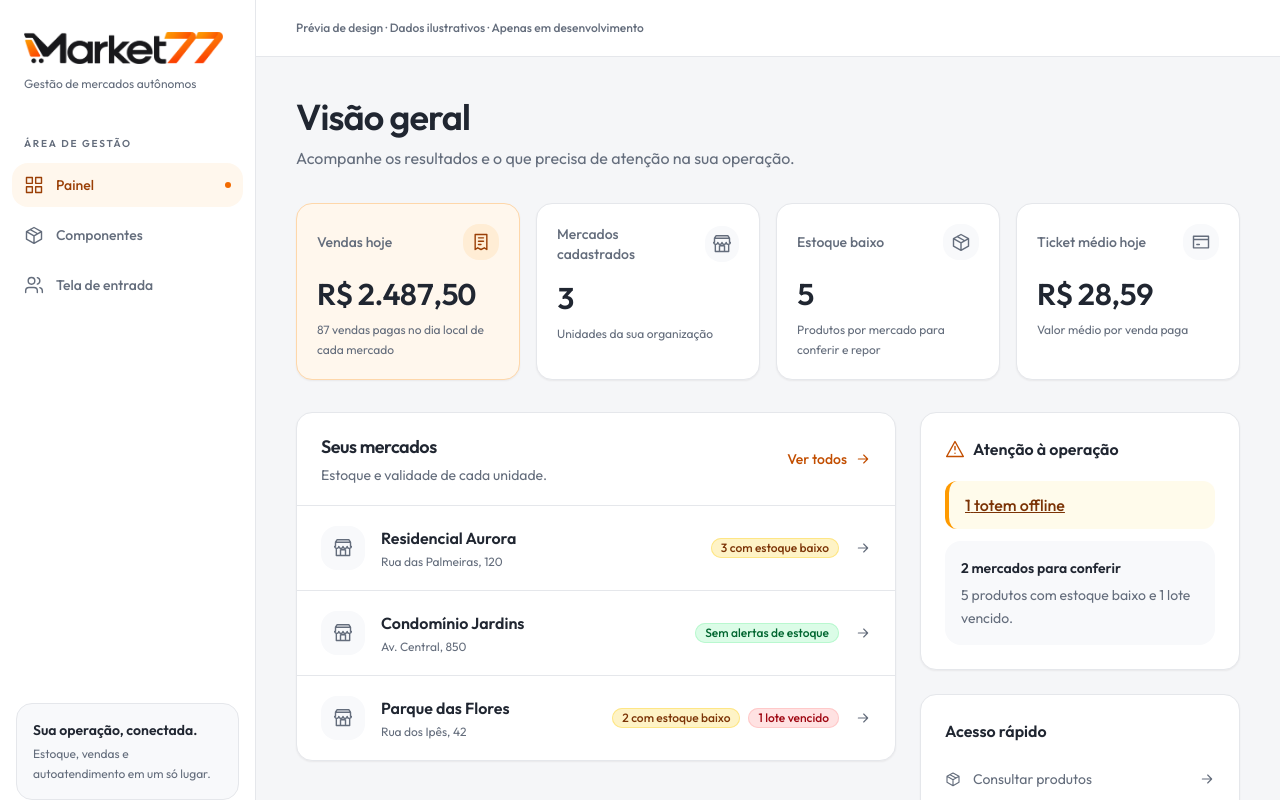
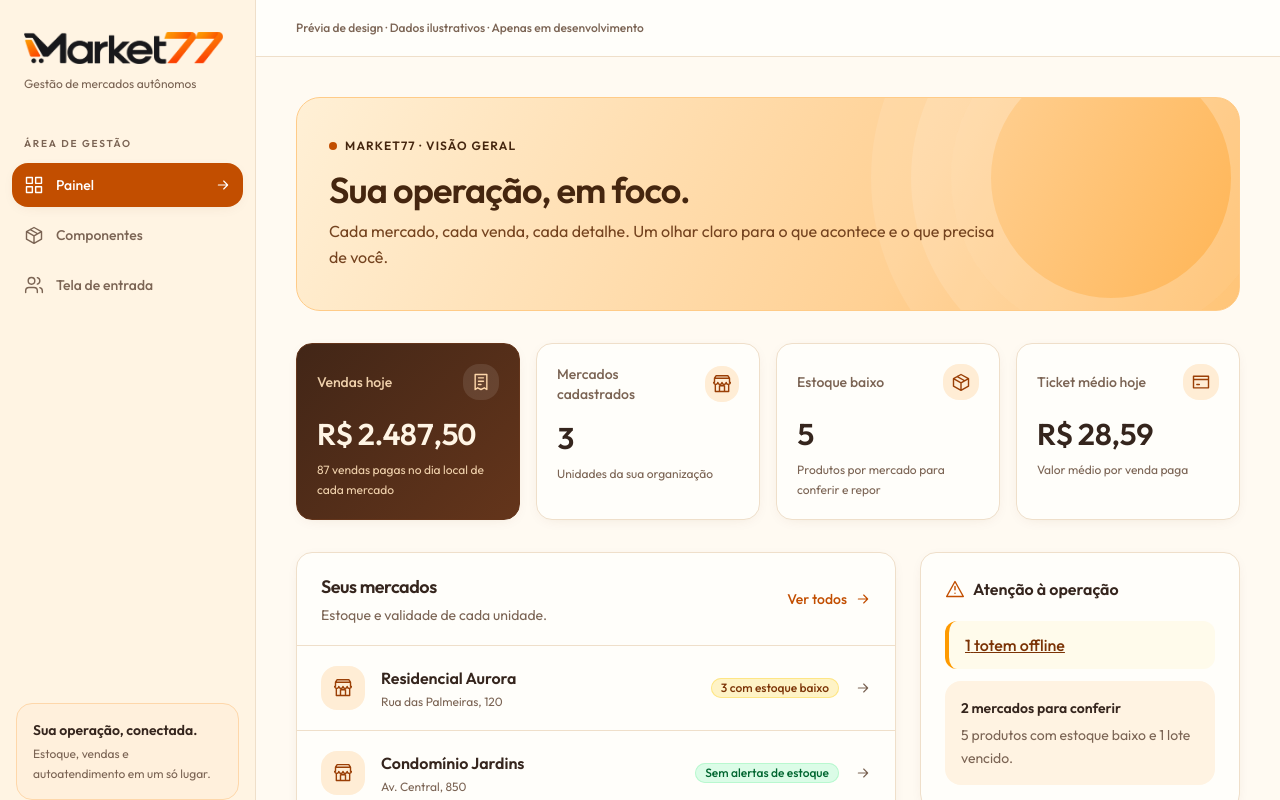
Before and after one commit to dopa-do-terere/Market77, a Next.js app: page /ui/dashboard in a window 1280 px wide. Shown: the top 800 px of the page. Built offline with nearby package versions, Linux system fonts and the light colour scheme.

Commit message:
style(ui): aplica paleta quente e novos destaques

```diff
--- a/src/app/globals.css
+++ b/src/app/globals.css
@@ -2,24 +2,26 @@
 
 :root {
   color-scheme: light dark;
-  --bg: #f5f6f8;
-  --surface: #ffffff;
-  --subtle: #f8f9fb;
-  --border: #e5e7eb;
-  --fg: #202631;
-  --muted: #646d7c;
+  --bg: #fffaf2;
+  --surface: #fffefa;
+  --subtle: #fff3e2;
+  --border: #efdfca;
+  --fg: #35251d;
+  --muted: #7b6454;
   --link: #c24e00;
+  --rail: #fff4e3;
 }
 
 @media (prefers-color-scheme: dark) {
   :root {
-    --bg: #101318;
-    --surface: #191e26;
-    --subtle: #202630;
-    --border: #303845;
-    --fg: #f3f4f6;
-    --muted: #a4aebb;
+    --bg: #180f0b;
+    --surface: #241811;
+    --subtle: #302016;
+    --border: #4a3222;
+    --fg: #fff5e9;
+    --muted: #c6ac95;
     --link: #ffa31a;
+    --rail: #21140d;
   }
 }
 
@@ -50,7 +52,54 @@
   --radius-md: 0.5rem;
   --radius-lg: 0.75rem;
   --radius-xl: 1rem;
-  --shadow-sm: 0 1px 2px 0 rgb(28 25 23 / 0.06);
+  --shadow-sm: 0 3px 16px -8px rgb(106 56 15 / 0.18);
+}
+
+@layer components {
+  .workspace-rail {
+    background: var(--rail);
+  }
+  .dashboard-hero {
+    --muted: #74431f;
+    position: relative;
+    isolation: isolate;
+    overflow: hidden;
+    border: 1px solid #ffcb88;
+    border-radius: 1.5rem;
+    background: linear-gradient(115deg, #fff0d6 0%, #ffd093 65%, #ffb453 100%);
+    color: #45260f;
+  }
+  .dashboard-hero::after {
+    content: "";
+    position: absolute;
+    z-index: -1;
+    right: -2rem;
+    top: -5rem;
+    width: 20rem;
+    height: 20rem;
+    border: 2.5rem solid rgb(255 255 255 / 0.24);
+    border-radius: 50%;
+    box-shadow: 0 0 0 2.5rem rgb(255 255 255 / 0.12), 0 0 0 5rem rgb(255 255 255 / 0.1);
+  }
+  .metric-featured {
+    --muted: #efd0ab;
+    background: linear-gradient(135deg, #422617, #64351b);
+    border-color: #64351b;
+    color: #fff5e5;
+  }
+  .auth-story {
+    --muted: #74431f;
+    background: linear-gradient(145deg, #fff1d8, #ffd18e 65%, #ffa644);
+    color: #45260f;
+  }
+  @media (prefers-color-scheme: dark) {
+    .dashboard-hero, .auth-story {
+      --muted: #f1cfab;
+      background: linear-gradient(125deg, #472515, #763b14 70%, #9a4b0c);
+      border-color: #9a4b0c;
+      color: #fff3df;
+    }
+  }
 }
 
 @layer base {
--- a/src/ui/AuthShell.tsx
+++ b/src/ui/AuthShell.tsx
@@ -6,12 +6,13 @@ import { Icon } from "./Icon";
 export function AuthShell({ title, children }: { title: string; children: ReactNode }) {
   return (
     <main className="grid min-h-screen lg:grid-cols-2">
-      <section className="relative hidden flex-col justify-between overflow-hidden border-r border-border bg-subtle p-12 lg:flex xl:p-16">
-        <div aria-hidden="true" className="pointer-events-none absolute -right-32 top-20 size-[480px] rounded-full bg-brand-200/30 blur-3xl dark:bg-brand-900/20" />
+      <section className="auth-story relative hidden flex-col justify-between overflow-hidden border-r border-border p-12 lg:flex xl:p-16">
+        <div aria-hidden="true" className="pointer-events-none absolute -right-64 -bottom-48 size-[640px] rounded-full border-[70px] border-white/15" />
+        <div aria-hidden="true" className="pointer-events-none absolute -right-20 top-20 size-64 rounded-full border-[40px] border-white/20" />
         <div className="relative"><Logo className="h-10 w-auto" /><p className="mt-4 text-sm text-muted">Gestão de mercados autônomos</p></div>
         <div className="relative max-w-lg py-16">
           <span className="rounded-full border border-brand-200 bg-brand-50 px-3 py-1 text-xs font-semibold text-brand-800 dark:border-brand-900 dark:bg-brand-950 dark:text-brand-200">Mais clareza para sua operação</span>
-          <h2 className="mt-6 text-5xl leading-[1.12] font-semibold tracking-tight xl:text-6xl">Seu mercado.<br /><span className="text-link">Tudo conectado.</span></h2>
+          <h2 className="mt-6 text-5xl leading-[1.12] font-semibold tracking-tight xl:text-6xl">Seu mercado.<br /><span className="text-[#88400c] dark:text-brand-200">Tudo conectado.</span></h2>
           <p className="mt-6 max-w-sm text-lg leading-relaxed text-muted">Da reposição ao pagamento, acompanhe cada etapa em um só lugar.</p>
           <div className="mt-10 space-y-4">
             {[["product", "Estoque e validade sob controle"], ["sales", "Vendas e pagamentos centralizados"], ["terminal", "Autoatendimento conectado à gestão"]].map(([icon, label]) => <div key={icon} className="flex items-center gap-3 text-sm font-medium"><span className="flex size-9 items-center justify-center rounded-xl border border-border bg-surface text-link"><Icon name={icon as "product" | "sales" | "terminal"} /></span>{label}</div>)}
--- a/src/ui/DashboardOverview.tsx
+++ b/src/ui/DashboardOverview.tsx
@@ -16,10 +16,10 @@ export type DashboardOverviewProps = {
 
 function Metric({ label, value, note, icon, featured = false }: { label: string; value: string | number; note: string; icon: IconName; featured?: boolean }) {
   return (
-    <section className={`rounded-2xl border p-5 shadow-sm ${featured ? "border-brand-200 bg-brand-50 dark:border-brand-900 dark:bg-brand-950" : "border-border bg-surface"}`}>
+    <section className={`rounded-2xl border p-5 shadow-sm ${featured ? "metric-featured" : "border-border bg-surface"}`}>
       <div className="flex items-center justify-between gap-3">
         <h2 className="text-sm font-medium text-muted">{label}</h2>
-        <span className={`flex size-9 items-center justify-center rounded-xl ${featured ? "bg-brand-100 text-brand-800 dark:bg-brand-900 dark:text-brand-200" : "bg-subtle text-muted"}`}><Icon name={icon} /></span>
+        <span className={`flex size-9 items-center justify-center rounded-xl ${featured ? "bg-white/10 text-brand-200" : "bg-brand-100 text-brand-800 dark:bg-brand-950 dark:text-brand-200"}`}><Icon name={icon} /></span>
       </div>
       <p className="mt-4 text-3xl font-semibold tracking-tight tabular-nums">{value}</p>
       <p className="mt-2 text-xs leading-relaxed text-muted">{note}</p>
@@ -33,7 +33,10 @@ export function DashboardOverview({ base, markets, today, offline, fiscalErrors,
   const attention = markets.filter((market) => market.lowCount > 0 || market.expired > 0);
   return (
     <main className="space-y-8">
-      <PageHeader title="Visão geral" description="Acompanhe os resultados e o que precisa de atenção na sua operação." actions={canCreateMarket ? <a href={`${base}/markets#new-market`} className="inline-flex min-h-10 items-center gap-2 rounded-lg bg-brand-700 px-4 text-sm font-medium text-white shadow-sm hover:bg-brand-800"><Icon name="plus" /> Novo mercado</a> : undefined} />
+      <div className="dashboard-hero px-6 py-8 md:px-8 md:py-10">
+        <p className="mb-4 flex items-center gap-2 text-xs font-semibold tracking-widest uppercase"><span className="size-2 rounded-full bg-brand-700 dark:bg-brand-300" /> Market77 · Visão geral</p>
+        <PageHeader title="Sua operação, em foco." description="Cada mercado, cada venda, cada detalhe. Um olhar claro para o que acontece e o que precisa de você." actions={canCreateMarket ? <a href={`${base}/markets#new-market`} className="inline-flex min-h-11 items-center gap-2 rounded-xl bg-[#45260f] px-5 text-sm font-medium text-white shadow-sm hover:bg-[#60371b]"><Icon name="plus" /> Novo mercado</a> : undefined} />
+      </div>
       <div className="grid gap-4 sm:grid-cols-2 xl:grid-cols-4">
         {today && <Metric label="Vendas hoje" value={formatBRL(today.totalCents)} note={`${today.count} ${today.count === 1 ? "venda paga" : "vendas pagas"} no dia local de cada mercado`} icon="sales" featured />}
         <Metric label="Mercados cadastrados" value={markets.length} note="Unidades da sua organização" icon="market" />
@@ -58,7 +61,7 @@ export function DashboardOverview({ base, markets, today, offline, fiscalErrors,
               {markets.map((market) => (
                 <li key={market.id}>
                   <a href={`${base}/markets/${market.id}`} className="group grid grid-cols-[44px_minmax(0,1fr)_16px] items-center gap-x-4 gap-y-3 px-6 py-5 sm:flex sm:flex-wrap transition-colors hover:bg-subtle">
-                    <span className="flex size-11 shrink-0 items-center justify-center rounded-xl bg-subtle text-muted"><Icon name="market" /></span>
+                    <span className="flex size-11 shrink-0 items-center justify-center rounded-xl bg-brand-100 text-brand-800 dark:bg-brand-950 dark:text-brand-200"><Icon name="market" /></span>
                     <div className="min-w-0 flex-1"><h3 className="break-words font-semibold group-hover:text-link">{market.name}</h3><p className="mt-1 break-words text-xs text-muted">{market.address || "Endereço não informado"}</p></div>
                     <div className="col-span-2 col-start-2 row-start-2 flex flex-wrap gap-2">
                       {market.lowCount > 0 && <Badge tone="warning">{market.lowCount} com estoque baixo</Badge>}
--- a/src/ui/Sidebar.tsx
+++ b/src/ui/Sidebar.tsx
@@ -36,7 +36,7 @@ export function Sidebar({ items, footer }: { items: NavItem[]; footer?: ReactNod
       <aside
         id="sidebar-nav"
         className={cx(
-          "flex-col border-b border-border bg-surface md:sticky md:top-0 md:flex md:h-screen md:w-64 md:shrink-0 md:overflow-y-auto md:border-r md:border-b-0",
+          "workspace-rail flex-col border-b border-border md:sticky md:top-0 md:flex md:h-screen md:w-64 md:shrink-0 md:overflow-y-auto md:border-r md:border-b-0",
           open ? "flex" : "hidden",
         )}
       >
@@ -58,18 +58,18 @@ export function Sidebar({ items, footer }: { items: NavItem[]; footer?: ReactNod
                 className={cx(
                   "flex min-h-11 items-center gap-3 rounded-xl px-3 text-sm font-medium transition-colors",
                   active
-                    ? "bg-brand-50 text-brand-800 dark:bg-brand-950 dark:text-brand-200"
+                    ? "bg-brand-700 text-white shadow-sm"
                     : "text-muted hover:bg-subtle hover:text-fg",
                 )}
               >
                 {item.icon && <Icon name={item.icon} className="shrink-0" />}
                 {item.label}
-                {active && <span className="ml-auto size-1.5 rounded-full bg-brand-600" />}
+                {active && <Icon name="arrow" className="ml-auto size-4" />}
               </a>
             );
           })}
         </nav>
-        <div className="mx-4 mt-auto rounded-xl border border-border bg-subtle p-4">
+        <div className="mx-4 mt-auto rounded-2xl border border-brand-200 bg-brand-100/50 p-4 dark:border-brand-900 dark:bg-brand-950">
           <p className="text-sm font-semibold">Sua operação, conectada.</p>
           <p className="mt-1 text-xs leading-relaxed text-muted">Estoque, vendas e autoatendimento em um só lugar.</p>
         </div>
```
